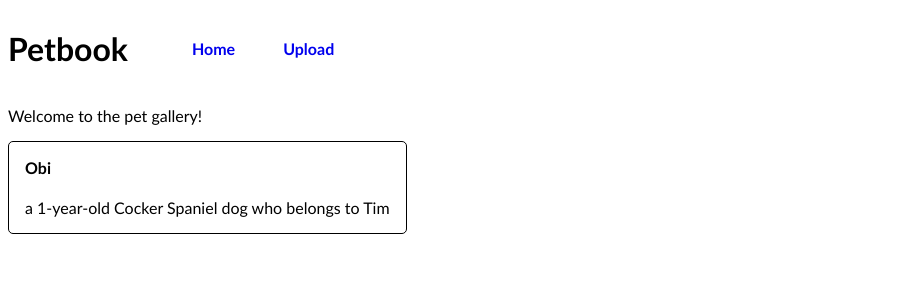
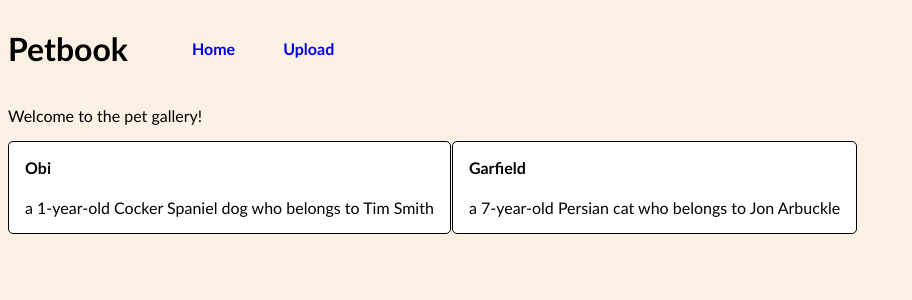
Before and after one commit to gpcroucher/week07-assigment, a React (Vite) app in the folder client/: page /view in a window 1280 px wide. Shown: the top 300 px of the page, without its empty margins (0-912 px from the left). Built offline with nearby package versions, Linux system fonts and the light colour scheme; no server answers.

Commit message:
background colour and changed placeholder pets in useState for snappier loading

```diff
--- a/client/src/App.css
+++ b/client/src/App.css
@@ -1,3 +1,4 @@
 body {
   font-family: "Trebuchet MS", "Tahoma", sans-serif;
+  background-color: rgb(250, 241, 228);
 }
--- a/client/src/components/PetCard.css
+++ b/client/src/components/PetCard.css
@@ -2,6 +2,8 @@
   border: 1px solid black;
   border-radius: 5px;
   padding: 1rem;
+
+  background-color: white;
 }
 
 .pet-card h4 {
--- a/client/src/pages/ViewPets.jsx
+++ b/client/src/pages/ViewPets.jsx
@@ -9,9 +9,16 @@ export default function ViewPets() {
     {
       petname: "Obi",
       age: 1,
-      ownername: "Tim",
+      ownername: "Tim Smith",
       breed: "Cocker Spaniel",
       species: "dog",
+    },
+    {
+      petname: "Garfield",
+      age: 7,
+      ownername: "Jon Arbuckle",
+      breed: "Persian",
+      species: "cat",
     },
   ]);
 
```
